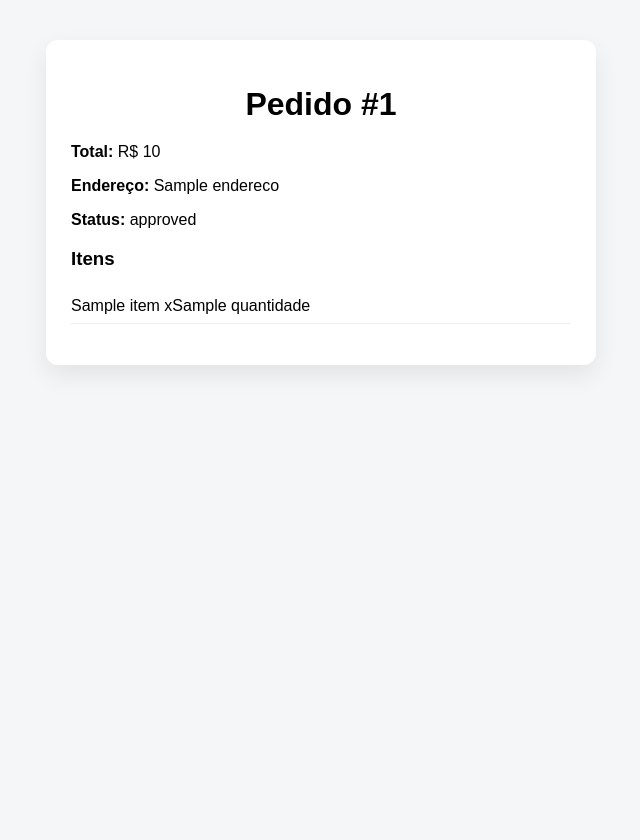
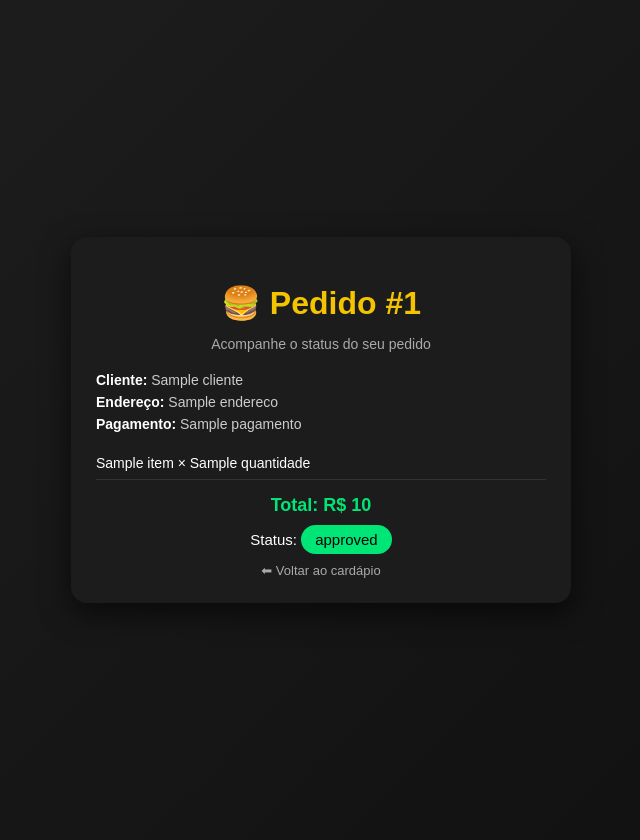
Before and after one commit to vitinnngsts/bullhouse, a Flask app: template fakebullhouse/templates/pedido_cliente.html in a window 1280 px wide. Shown: the whole page, without its empty margins (319-959 px from the left). Before the commit the page ends 370 px from the top, so only its background shows below. Run offline with Flask 3, Linux system fonts and the light colour scheme; the template is opened without the code that fills it: most values are stand-ins (such as "Sample title", 1, 10 or a date in 2020).

Commit message:
force redeploy now

```diff
--- a/fakebullhouse/templates/pedido_cliente.html
+++ b/fakebullhouse/templates/pedido_cliente.html
@@ -2,123 +2,180 @@
 <html lang="pt-br">
 <head>
     <meta charset="UTF-8">
-    <title>Finalizar Pedido</title>
-
+    <title>Pedido #{{ pedido.id }} • BullHouse</title>
     <style>
         body {
+            margin: 0;
             font-family: Arial, Helvetica, sans-serif;
-            background: #f4f6f8;
-            margin: 0;
-            padding: 0;
+            background: linear-gradient(135deg, #1f1f1f, #0f0f0f);
+            color: #fff;
         }
 
         .container {
-            max-width: 500px;
-            margin: 40px auto;
-            background: #fff;
+            min-height: 100vh;
+            display: flex;
+            align-items: center;
+            justify-content: center;
+            padding: 20px;
+        }
+
+        .card {
+            background: #1c1c1c;
+            width: 100%;
+            max-width: 450px;
+            border-radius: 16px;
             padding: 25px;
-            border-radius: 12px;
-            box-shadow: 0 10px 25px rgba(0,0,0,0.08);
+            box-shadow: 0 10px 30px rgba(0,0,0,.6);
         }
 
         h1 {
             text-align: center;
+            color: #f5c400;
+            margin-bottom: 5px;
+        }
+
+        .sub {
+            text-align: center;
+            font-size: 14px;
+            color: #aaa;
             margin-bottom: 20px;
+        }
+
+        .info p {
+            margin: 6px 0;
+            font-size: 14px;
+            color: #ccc;
+        }
+
+        .info strong {
+            color: #fff;
         }
 
         ul {
             list-style: none;
             padding: 0;
+            margin: 15px 0;
         }
 
-        li {
+        ul li {
             padding: 8px 0;
-            border-bottom: 1px solid #eee;
+            border-bottom: 1px solid #333;
+            font-size: 14px;
         }
 
         .total {
+            text-align: center;
             font-size: 18px;
             font-weight: bold;
-            margin: 20px 0;
-            text-align: right;
+            margin: 15px 0;
+            color: #00e676;
         }
 
-        label {
-            font-weight: bold;
+        .status {
+            text-align: center;
+            font-size: 15px;
+            margin-top: 10px;
         }
 
-        input, textarea {
-            width: 100%;
-            padding: 10px;
-            margin-top: 5px;
-            margin-bottom: 15px;
-            border-radius: 8px;
-            border: 1px solid #ccc;
+        .status span {
+            padding: 6px 14px;
+            border-radius: 20px;
+            background: #333;
+        }
+
+        .status.aguardando span {
+            background: #ff9800;
+            color: #000;
+        }
+
+        .status.pago span {
+            background: #00e676;
+            color: #000;
         }
 
         button {
             width: 100%;
-            padding: 14px;
-            background: #111;
-            color: #fff;
+            padding: 15px;
+            border: none;
+            border-radius: 12px;
+            background: linear-gradient(135deg, #f5c400, #ff9800);
+            color: #000;
             font-size: 16px;
-            border: none;
-            border-radius: 10px;
+            font-weight: bold;
             cursor: pointer;
+            margin-top: 15px;
+            transition: .3s;
         }
 
         button:hover {
-            background: #333;
+            opacity: .9;
+            transform: scale(1.02);
         }
 
-        .voltar {
+        .back {
             display: block;
             text-align: center;
             margin-top: 15px;
-            color: #555;
+            color: #aaa;
             text-decoration: none;
+            font-size: 13px;
         }
     </style>
 </head>
 <body>
 
 <div class="container">
-  <h1>Pedido #{{ pedido.id }}</h1>
+    <div class="card">
 
-<p><strong>Total:</strong> R$ {{ pedido.total }}</p>
+        <h1>🍔 Pedido #{{ pedido.id }}</h1>
+        <p class="sub">Acompanhe o status do seu pedido</p>
+
+        <div class="info">
+            <p><strong>Cliente:</strong> {{ pedido.cliente }}</p>
             <p><strong>Endereço:</strong> {{ pedido.endereco }}</p>
-<p><strong>Status:</strong>
-    <span id="status-pedido">{{ pedido.status }}</span>
-</p>
+            <p><strong>Pagamento:</strong> {{ pedido.pagamento }}</p>
+        </div>
 
-<h3>Itens</h3>
         <ul>
             {% for item in pedido.itens %}
-    <li>{{ item.nome }} x{{ item.quantidade }}</li>
+                <li>{{ item.nome }} × {{ item.quantidade }}</li>
             {% endfor %}
         </ul>
 
+        <div class="total">
+            Total: R$ {{ pedido.total }}
+        </div>
+
+        <div class="status {% if pedido.status == 'Aguardando pagamento' %}aguardando{% else %}pago{% endif %}">
+            Status:
+            <span id="status-pedido">{{ pedido.status }}</span>
+        </div>
+
         {% if pedido.status == "Aguardando pagamento" %}
             <a href="/pagar/{{ pedido.id }}">
-        <button style="padding:12px 20px;font-size:18px;">
-            💳 Pagar agora
-        </button>
+                <button>💳 Pagar agora</button>
             </a>
         {% endif %}
+
+        <a class="back" href="/">⬅ Voltar ao cardápio</a>
+
+    </div>
+</div>
 
 <script>
 const pedidoId = "{{ pedido.id }}";
 
-setInterval(() => {
+function atualizarStatus() {
     fetch(`/api/status/${pedidoId}`)
         .then(res => res.json())
         .then(data => {
-            document.getElementById("status-pedido").innerText = data.status;
+            const statusEl = document.getElementById("status-pedido");
+            statusEl.innerText = data.status;
         });
-}, 3000);
+}
+
+setInterval(atualizarStatus, 3000);
 </script>
-
-</div>
 
 </body>
 </html>
```
Also changed, not shown: fakebullhouse/templates/checkout.html (+80 -37 lines). Lines whose indentation alone changed are shown as unchanged.
